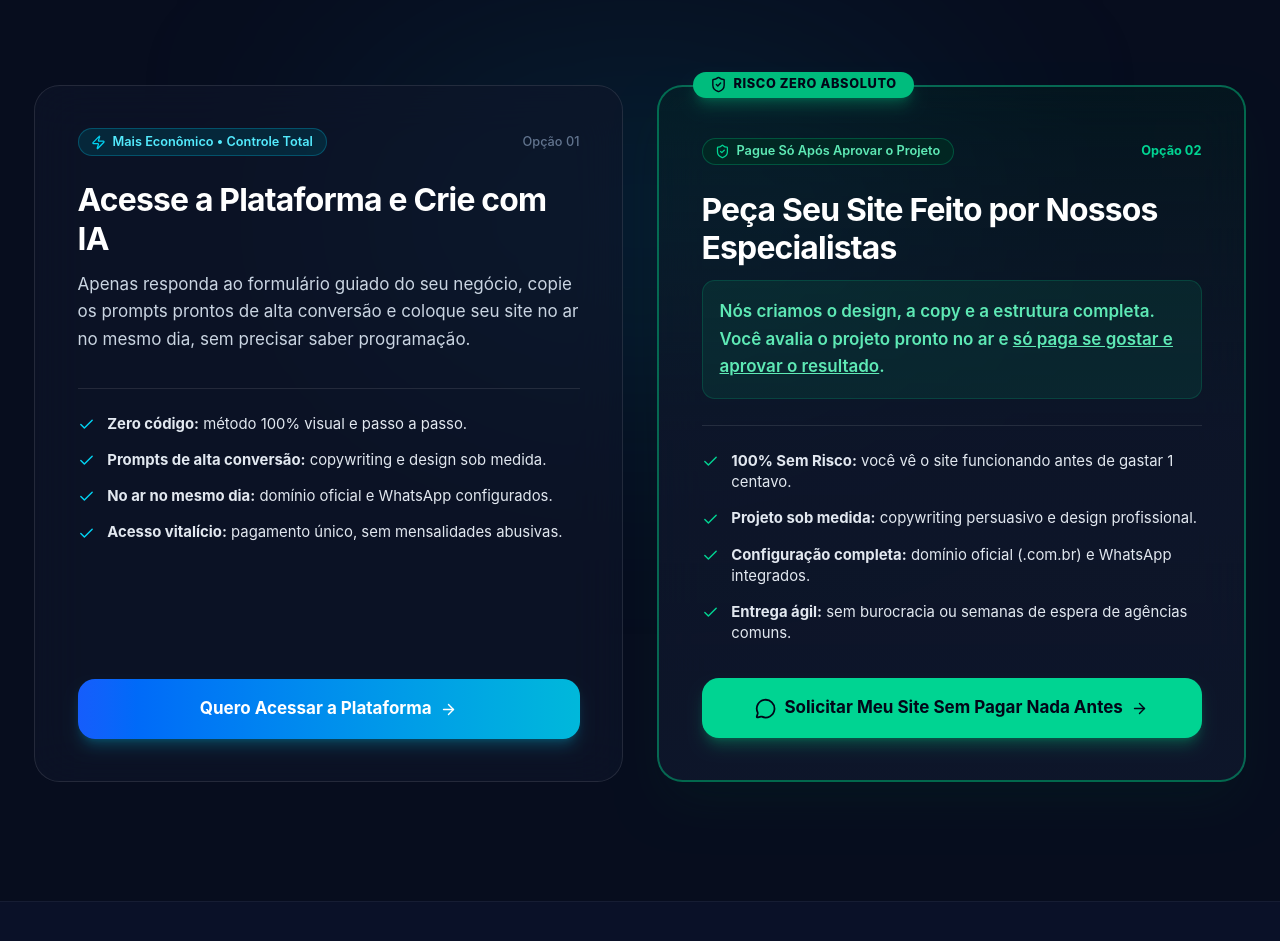
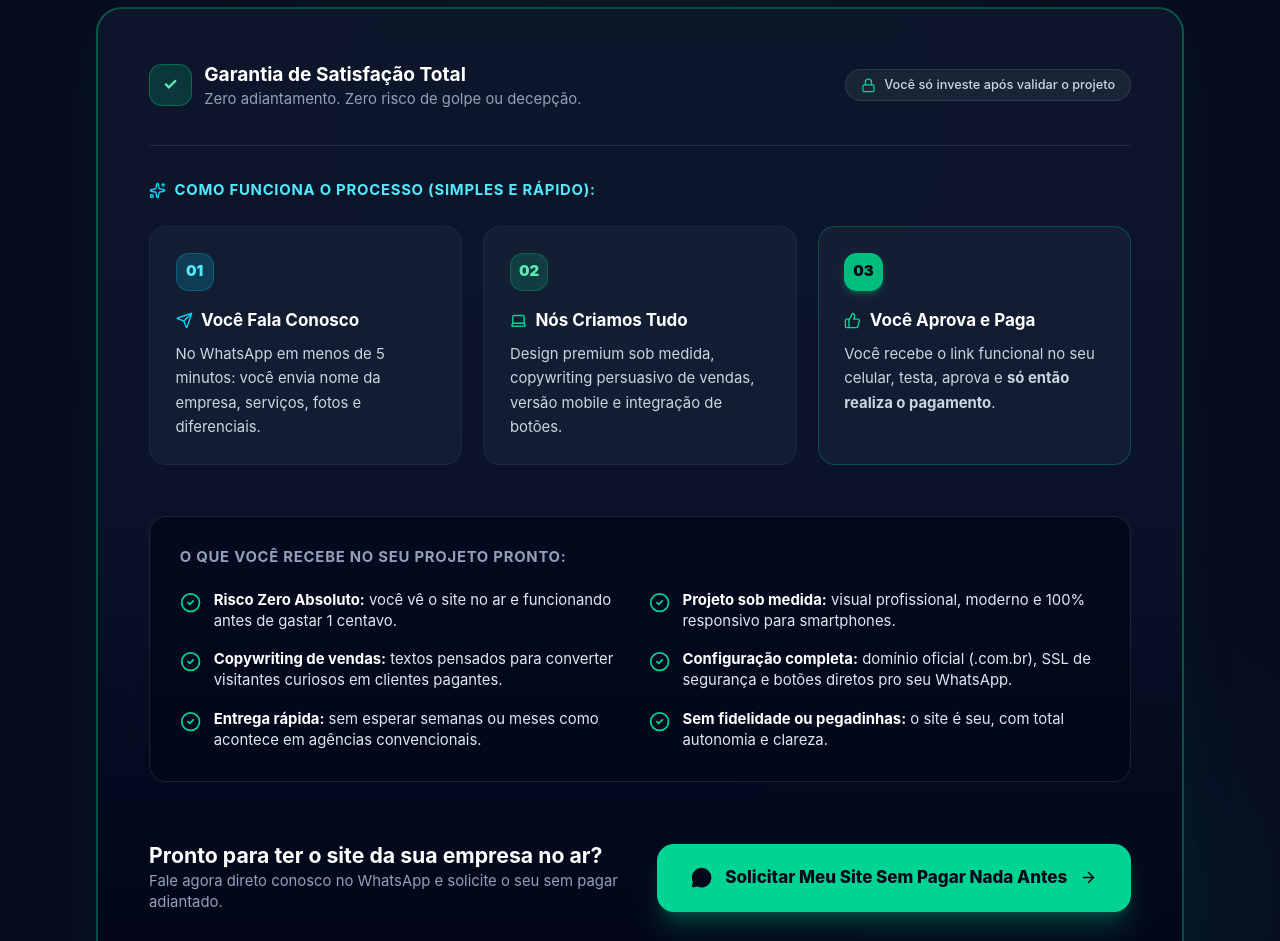
Before and after one commit to alessandrosc2/multyplique, a React (Vite) app: page / in a window 1280 px wide. Shown: the part 4380-5321 px from the top of the page. Built offline with nearby package versions, Linux system fonts and the light colour scheme.

Commit message:
feat: reformular bloco 2 com oferta 100% feito para voce risco zero

```diff
--- a/src/components/ui/ChoiceSection.tsx
+++ b/src/components/ui/ChoiceSection.tsx
@@ -1,147 +1,190 @@
 import React from "react";
-import { Zap, ShieldCheck, Check, ArrowRight, MessageCircle, Sparkles } from "lucide-react";
+import { ShieldCheck, CheckCircle2, MessageCircle, ArrowRight, Sparkles, Send, Laptop, ThumbsUp, Lock } from "lucide-react";
 
 export function ChoiceSection() {
-  const handleScrollToPricing = () => {
-    const el = document.getElementById("pricing");
-    if (el) el.scrollIntoView({ behavior: "smooth" });
+  const whatsappUrl = "https://wa.me/5583993595124?text=Ol%C3%A1!%20Quero%20que%20a%20equipe%20fa%C3%A7a%20o%20site%20da%20minha%20empresa%20com%20a%20condi%C3%A7%C3%A3o%20de%20s%C3%B3%20pagar%20ap%C3%B3s%20a%20aprova%C3%A7%C3%A3o%20do%20projeto.";
+
+  const trackWhatsAppClick = () => {
+    try {
+      (window as any).dataLayer = (window as any).dataLayer || [];
+      (window as any).dataLayer.push({
+        event: "whatsapp_click",
+        location: "block_2_zero_risk_offer",
+      });
+    } catch {
+      // Ignora erro se dataLayer não existir
+    }
   };
 
   return (
-    <section id="escolha-seu-caminho" className="relative bg-[#070d1e] text-white py-20 sm:py-28 px-4 sm:px-6 lg:px-8 overflow-hidden border-t border-white/5">
-      {/* Ambient background glow */}
-      <div className="absolute top-1/2 left-1/2 -translate-x-1/2 -translate-y-1/2 w-[600px] h-[350px] bg-cyan-500/10 rounded-full blur-[130px] pointer-events-none" />
+    <section id="servico-especialistas" className="relative bg-[#070d1e] text-white py-20 sm:py-28 px-4 sm:px-6 lg:px-8 overflow-hidden border-t border-white/5">
+      {/* Luzes de ambientação de fundo */}
+      <div className="absolute top-1/4 left-1/2 -translate-x-1/2 w-[700px] h-[400px] bg-emerald-500/10 rounded-full blur-[140px] pointer-events-none" />
+      <div className="absolute bottom-10 right-10 w-[400px] h-[300px] bg-cyan-500/10 rounded-full blur-[120px] pointer-events-none" />
 
-      <div className="max-w-6xl mx-auto relative z-10">
-        {/* Section Header */}
-        <div className="text-center max-w-3xl mx-auto mb-14 sm:mb-20">
-          <span className="inline-flex items-center gap-2 px-3.5 py-1.5 rounded-full text-xs font-semibold bg-cyan-500/10 text-cyan-300 border border-cyan-500/20 mb-4 uppercase tracking-widest">
-            <Sparkles className="w-3.5 h-3.5 text-cyan-400" />
-            Dois Caminhos, Mais Vendas Para Sua Empresa
-          </span>
-          <h2 className="text-3xl sm:text-4xl md:text-5xl font-bold tracking-tight mb-4 text-white leading-tight">
-            Ter um site profissional na sua empresa nunca foi tão simples e seguro.
+      <div className="max-w-5xl mx-auto relative z-10">
+
+        {/* Cabeçalho do Bloco 2 */}
+        <div className="text-center max-w-3xl mx-auto mb-14 sm:mb-16">
+          <div className="inline-flex items-center gap-2 px-4 py-1.5 rounded-full text-xs sm:text-sm font-bold bg-emerald-500/15 text-emerald-300 border border-emerald-500/30 mb-5 shadow-lg shadow-emerald-950/40">
+            <ShieldCheck className="w-4 h-4 text-emerald-400" />
+            <span>🛡️ 100% Sem Risco • Pague Só se Aprovar</span>
+          </div>
+
+          <h2 className="text-3xl sm:text-4xl md:text-5xl font-extrabold tracking-tight mb-5 text-white leading-[1.15]">
+            Peça Seu Site Feito por{" "}
+            <span className="text-transparent bg-clip-text bg-gradient-to-r from-emerald-300 via-cyan-300 to-teal-200">
+              Nossos Especialistas
+            </span>
           </h2>
-          <p className="text-slate-300 text-base sm:text-lg leading-relaxed max-w-2xl mx-auto">
-            Sem um site oficial, quem pesquisa pelo seu produto ou serviço no Google acaba comprando do seu concorrente. Para resolver isso hoje, escolha como prefere ter a sua empresa no ar:
+
+          <p className="text-slate-300 text-base sm:text-lg sm:leading-relaxed max-w-2xl mx-auto">
+            Nós criamos o design, a copy persuasiva e toda a estrutura técnica da sua empresa. Você avalia o projeto pronto no ar e <strong className="text-white font-semibold">só paga se gostar e aprovar o resultado</strong>.
           </p>
         </div>
 
-        {/* 2 Choice Cards Grid */}
-        <div className="grid grid-cols-1 lg:grid-cols-2 gap-8 items-stretch">
+        {/* Card Principal de Destaque - Proposta Risco Zero */}
+        <div className="relative rounded-3xl bg-gradient-to-b from-slate-900/90 via-[#0b142b]/90 to-slate-950/95 border-2 border-emerald-500/40 backdrop-blur-2xl p-6 sm:p-10 lg:p-12 shadow-2xl shadow-emerald-950/40">
 
-          {/* Card 1: Faça Você Mesmo (Site-IA) */}
-          <div className="flex flex-col justify-between p-8 sm:p-10 rounded-3xl bg-slate-900/60 border border-white/10 hover:border-cyan-500/40 backdrop-blur-xl transition-all duration-300 hover:shadow-2xl hover:shadow-cyan-950/40 group">
-            <div>
-              <div className="flex items-center justify-between gap-4 mb-6">
-                <span className="inline-flex items-center gap-1.5 text-xs font-semibold px-3 py-1 rounded-full bg-cyan-950/70 border border-cyan-500/30 text-cyan-300">
-                  <Zap className="w-3.5 h-3.5 text-cyan-400" />
-                  Mais Econômico • Controle Total
-                </span>
-                <span className="text-xs text-slate-500 font-medium">Opção 01</span>
+          {/* Tarja Flutuante de Confiança */}
+          <div className="flex flex-wrap items-center justify-between gap-4 pb-8 mb-8 border-b border-white/10">
+            <div className="flex items-center gap-3">
+              <div className="w-10 h-10 rounded-xl bg-emerald-500/20 border border-emerald-500/40 flex items-center justify-center text-emerald-300 font-bold">
+                ✓
               </div>
-
-              <h3 className="text-2xl sm:text-3xl font-bold text-white mb-3 tracking-tight">
-                Acesse a Plataforma e Crie com IA
-              </h3>
-              <p className="text-slate-300 text-sm sm:text-base leading-relaxed mb-8">
-                Apenas responda ao formulário guiado do seu negócio, copie os prompts prontos de alta conversão e coloque seu site no ar no mesmo dia, sem precisar saber programação.
-              </p>
-
-              <div className="space-y-3.5 text-sm text-slate-200 border-t border-white/10 pt-6 mb-8">
-                <div className="flex items-start gap-3">
-                  <Check className="w-4 h-4 text-cyan-400 shrink-0 mt-0.5" />
-                  <span><strong>Zero código:</strong> método 100% visual e passo a passo.</span>
-                </div>
-                <div className="flex items-start gap-3">
-                  <Check className="w-4 h-4 text-cyan-400 shrink-0 mt-0.5" />
-                  <span><strong>Prompts de alta conversão:</strong> copywriting e design sob medida.</span>
-                </div>
-                <div className="flex items-start gap-3">
-                  <Check className="w-4 h-4 text-cyan-400 shrink-0 mt-0.5" />
-                  <span><strong>No ar no mesmo dia:</strong> domínio oficial e WhatsApp configurados.</span>
-                </div>
-                <div className="flex items-start gap-3">
-                  <Check className="w-4 h-4 text-cyan-400 shrink-0 mt-0.5" />
-                  <span><strong>Acesso vitalício:</strong> pagamento único, sem mensalidades abusivas.</span>
-                </div>
+              <div>
+                <h4 className="text-white font-bold text-base sm:text-lg">Garantia de Satisfação Total</h4>
+                <p className="text-xs sm:text-sm text-slate-400">Zero adiantamento. Zero risco de golpe ou decepção.</p>
               </div>
             </div>
 
-            <button
-              onClick={handleScrollToPricing}
-              className="w-full py-4 px-6 rounded-2xl font-bold text-sm sm:text-base bg-gradient-to-r from-blue-600 to-cyan-500 text-white hover:brightness-110 shadow-lg shadow-cyan-500/25 transition-all transform hover:-translate-y-0.5 cursor-pointer inline-flex items-center justify-center gap-2 group/btn"
-            >
-              <span>Quero Acessar a Plataforma</span>
-              <ArrowRight className="w-4 h-4 group-hover/btn:translate-x-1.5 transition-transform" />
-            </button>
+            <div className="inline-flex items-center gap-2 px-3.5 py-1.5 rounded-full bg-slate-800/80 border border-white/10 text-xs text-slate-300 font-medium">
+              <Lock className="w-3.5 h-3.5 text-emerald-400" />
+              <span>Você só investe após validar o projeto</span>
+            </div>
           </div>
 
-          {/* Card 2: Nós Fazemos Por Você (Risco Zero) */}
-          <div className="relative flex flex-col justify-between p-8 sm:p-10 rounded-3xl bg-gradient-to-b from-emerald-950/30 via-slate-900/80 to-slate-900/90 border-2 border-emerald-500/50 hover:border-emerald-400 backdrop-blur-xl transition-all duration-300 shadow-2xl shadow-emerald-950/30 group">
-
-            {/* Top highlight pill */}
-            <div className="absolute -top-3.5 left-8 px-4 py-1 rounded-full bg-emerald-500 text-slate-950 text-xs font-extrabold uppercase tracking-wider shadow-lg shadow-emerald-500/30 flex items-center gap-1.5">
-              <ShieldCheck className="w-4 h-4" />
-              Risco Zero Absoluto
+          {/* Como Funciona em 3 Passos */}
+          <div className="mb-12">
+            <div className="flex items-center gap-2 mb-6">
+              <Sparkles className="w-4 h-4 text-cyan-400" />
+              <h3 className="text-sm font-bold uppercase tracking-wider text-cyan-300">
+                Como Funciona o Processo (Simples e Rápido):
+              </h3>
             </div>
 
-            <div>
-              <div className="flex items-center justify-between gap-4 mb-6 mt-2">
-                <span className="inline-flex items-center gap-1.5 text-xs font-semibold px-3 py-1 rounded-full bg-emerald-950/70 border border-emerald-500/30 text-emerald-300">
-                  <ShieldCheck className="w-3.5 h-3.5 text-emerald-400" />
-                  Pague Só Após Aprovar o Projeto
-                </span>
-                <span className="text-xs text-emerald-400 font-bold">Opção 02</span>
-              </div>
+            <div className="grid grid-cols-1 md:grid-cols-3 gap-5">
 
-              <h3 className="text-2xl sm:text-3xl font-bold text-white mb-3 tracking-tight">
-                Peça Seu Site Feito por Nossos Especialistas
-              </h3>
-
-              <div className="p-4 rounded-xl bg-emerald-500/10 border border-emerald-500/20 mb-6">
-                <p className="text-emerald-300 text-sm sm:text-base font-semibold leading-relaxed">
-                  Nós criamos o design, a copy e a estrutura completa. Você avalia o projeto pronto no ar e <u>só paga se gostar e aprovar o resultado</u>.
+              {/* Passo 1 */}
+              <div className="p-5 sm:p-6 rounded-2xl bg-slate-800/50 border border-white/5 hover:border-cyan-500/30 transition-all">
+                <div className="w-9 h-9 rounded-xl bg-cyan-500/20 text-cyan-300 font-black flex items-center justify-center mb-4 text-sm border border-cyan-500/30">
+                  01
+                </div>
+                <div className="flex items-center gap-2 mb-2">
+                  <Send className="w-4 h-4 text-cyan-400" />
+                  <h4 className="font-bold text-white text-base">Você Fala Conosco</h4>
+                </div>
+                <p className="text-xs sm:text-sm text-slate-300 leading-relaxed">
+                  No WhatsApp em menos de 5 minutos: você envia nome da empresa, serviços, fotos e diferenciais.
                 </p>
               </div>
 
-              <div className="space-y-3.5 text-sm text-slate-200 border-t border-white/10 pt-6 mb-8">
-                <div className="flex items-start gap-3">
-                  <Check className="w-4 h-4 text-emerald-400 shrink-0 mt-0.5" />
-                  <span><strong>100% Sem Risco:</strong> você vê o site funcionando antes de gastar 1 centavo.</span>
+              {/* Passo 2 */}
+              <div className="p-5 sm:p-6 rounded-2xl bg-slate-800/50 border border-white/5 hover:border-emerald-500/30 transition-all">
+                <div className="w-9 h-9 rounded-xl bg-emerald-500/20 text-emerald-300 font-black flex items-center justify-center mb-4 text-sm border border-emerald-500/30">
+                  02
                 </div>
-                <div className="flex items-start gap-3">
-                  <Check className="w-4 h-4 text-emerald-400 shrink-0 mt-0.5" />
-                  <span><strong>Projeto sob medida:</strong> copywriting persuasivo e design profissional.</span>
+                <div className="flex items-center gap-2 mb-2">
+                  <Laptop className="w-4 h-4 text-emerald-400" />
+                  <h4 className="font-bold text-white text-base">Nós Criamos Tudo</h4>
                 </div>
-                <div className="flex items-start gap-3">
-                  <Check className="w-4 h-4 text-emerald-400 shrink-0 mt-0.5" />
-                  <span><strong>Configuração completa:</strong> domínio oficial (.com.br) e WhatsApp integrados.</span>
+                <p className="text-xs sm:text-sm text-slate-300 leading-relaxed">
+                  Design premium sob medida, copywriting persuasivo de vendas, versão mobile e integração de botões.
+                </p>
+              </div>
+
+              {/* Passo 3 */}
+              <div className="p-5 sm:p-6 rounded-2xl bg-slate-800/50 border border-emerald-500/30 bg-emerald-950/20 transition-all">
+                <div className="w-9 h-9 rounded-xl bg-emerald-500 text-slate-950 font-black flex items-center justify-center mb-4 text-sm shadow-md shadow-emerald-500/30">
+                  03
                 </div>
-                <div className="flex items-start gap-3">
-                  <Check className="w-4 h-4 text-emerald-400 shrink-0 mt-0.5" />
-                  <span><strong>Entrega ágil:</strong> sem burocracia ou semanas de espera de agências comuns.</span>
+                <div className="flex items-center gap-2 mb-2">
+                  <ThumbsUp className="w-4 h-4 text-emerald-400" />
+                  <h4 className="font-bold text-white text-base">Você Aprova e Paga</h4>
                 </div>
+                <p className="text-xs sm:text-sm text-slate-300 leading-relaxed">
+                  Você recebe o link funcional no seu celular, testa, aprova e <strong>só então realiza o pagamento</strong>.
+                </p>
               </div>
+
+            </div>
+          </div>
+
+          {/* O Que Está Incluso / Benefícios */}
+          <div className="mb-10 p-6 sm:p-7 rounded-2xl bg-slate-950/60 border border-white/10">
+            <h4 className="text-sm font-bold uppercase tracking-wider text-slate-400 mb-5">
+              O Que Você Recebe No Seu Projeto Pronto:
+            </h4>
+
+            <div className="grid grid-cols-1 sm:grid-cols-2 gap-4 text-sm text-slate-200">
+              <div className="flex items-start gap-3">
+                <CheckCircle2 className="w-5 h-5 text-emerald-400 shrink-0 mt-0.5" />
+                <span><strong className="text-white">Risco Zero Absoluto:</strong> você vê o site no ar e funcionando antes de gastar 1 centavo.</span>
+              </div>
+
+              <div className="flex items-start gap-3">
+                <CheckCircle2 className="w-5 h-5 text-emerald-400 shrink-0 mt-0.5" />
+                <span><strong className="text-white">Projeto sob medida:</strong> visual profissional, moderno e 100% responsivo para smartphones.</span>
+              </div>
+
+              <div className="flex items-start gap-3">
+                <CheckCircle2 className="w-5 h-5 text-emerald-400 shrink-0 mt-0.5" />
+                <span><strong className="text-white">Copywriting de vendas:</strong> textos pensados para converter visitantes curiosos em clientes pagantes.</span>
+              </div>
+
+              <div className="flex items-start gap-3">
+                <CheckCircle2 className="w-5 h-5 text-emerald-400 shrink-0 mt-0.5" />
+                <span><strong className="text-white">Configuração completa:</strong> domínio oficial (.com.br), SSL de segurança e botões diretos pro seu WhatsApp.</span>
+              </div>
+
+              <div className="flex items-start gap-3">
+                <CheckCircle2 className="w-5 h-5 text-emerald-400 shrink-0 mt-0.5" />
+                <span><strong className="text-white">Entrega rápida:</strong> sem esperar semanas ou meses como acontece em agências convencionais.</span>
+              </div>
+
+              <div className="flex items-start gap-3">
+                <CheckCircle2 className="w-5 h-5 text-emerald-400 shrink-0 mt-0.5" />
+                <span><strong className="text-white">Sem fidelidade ou pegadinhas:</strong> o site é seu, com total autonomia e clareza.</span>
+              </div>
+            </div>
+          </div>
+
+          {/* Caixa de Ação Principal (CTA) */}
+          <div className="flex flex-col sm:flex-row items-center justify-between gap-6 pt-4">
+            <div className="text-center sm:text-left">
+              <p className="text-white font-bold text-lg sm:text-xl">
+                Pronto para ter o site da sua empresa no ar?
+              </p>
+              <p className="text-xs sm:text-sm text-slate-400">
+                Fale agora direto conosco no WhatsApp e solicite o seu sem pagar adiantado.
+              </p>
             </div>
 
             <a
-              href="https://wa.me/5583993595124?text=Ol%C3%A1!%20Quero%20que%20a%20equipe%20fa%C3%A7a%20o%20site%20da%20minha%20empresa%20com%20a%20condi%C3%A7%C3%A3o%20de%20s%C3%B3%20pagar%20ap%C3%B3s%20a%20aprova%C3%A7%C3%A3o%20do%20projeto."
+              href={whatsappUrl}
               target="_blank"
               rel="noopener noreferrer"
-              onClick={() => {
-                (window as any).dataLayer = (window as any).dataLayer || [];
-                (window as any).dataLayer.push({ event: "whatsapp_click", location: "choice_section_zero_risk" });
-              }}
-              className="w-full py-4 px-6 rounded-2xl font-bold text-sm sm:text-base bg-emerald-400 hover:bg-emerald-300 text-slate-950 shadow-lg shadow-emerald-500/30 transition-all transform hover:-translate-y-0.5 cursor-pointer inline-flex items-center justify-center gap-2 group/btn active:scale-[0.98]"
+              onClick={trackWhatsAppClick}
+              className="w-full sm:w-auto px-8 py-4 sm:py-5 rounded-2xl font-extrabold text-base bg-emerald-400 hover:bg-emerald-300 text-slate-950 shadow-xl shadow-emerald-500/25 transition-all transform hover:-translate-y-0.5 cursor-pointer inline-flex items-center justify-center gap-3 active:scale-[0.98] shrink-0"
             >
-              <MessageCircle className="w-5 h-5 text-slate-950" />
+              <MessageCircle className="w-5 h-5 text-slate-950 fill-slate-950" />
               <span>Solicitar Meu Site Sem Pagar Nada Antes</span>
-              <ArrowRight className="w-4 h-4 group-hover/btn:translate-x-1.5 transition-transform" />
+              <ArrowRight className="w-4 h-4 text-slate-950" />
             </a>
           </div>
 
         </div>
+
       </div>
     </section>
   );
```
